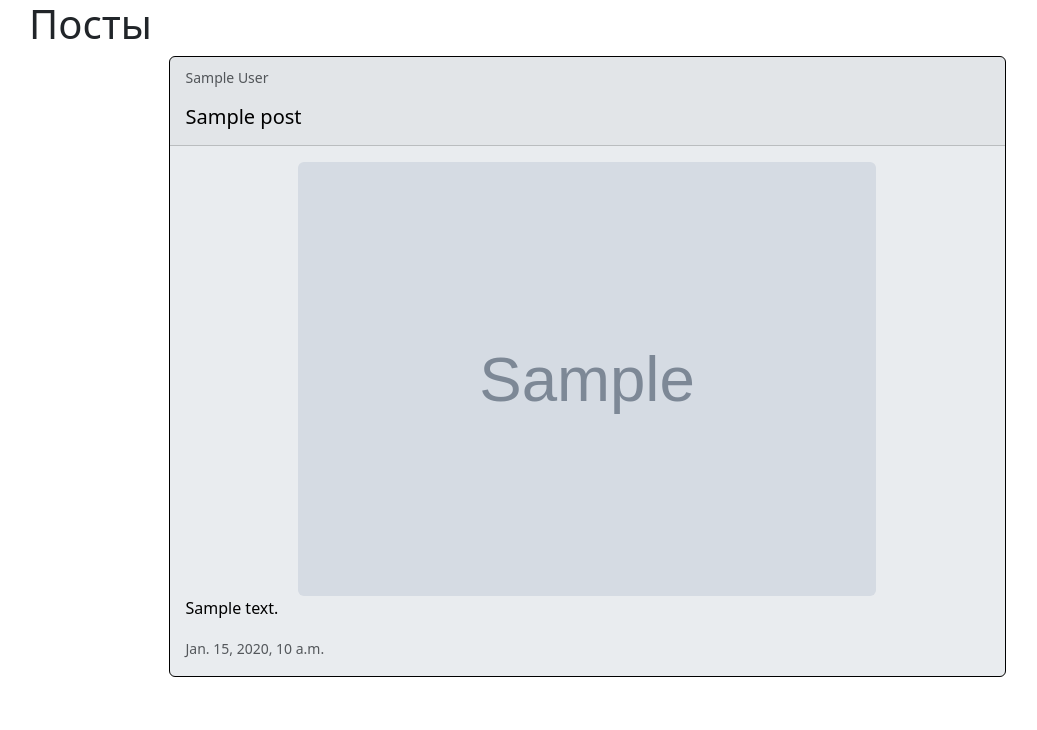
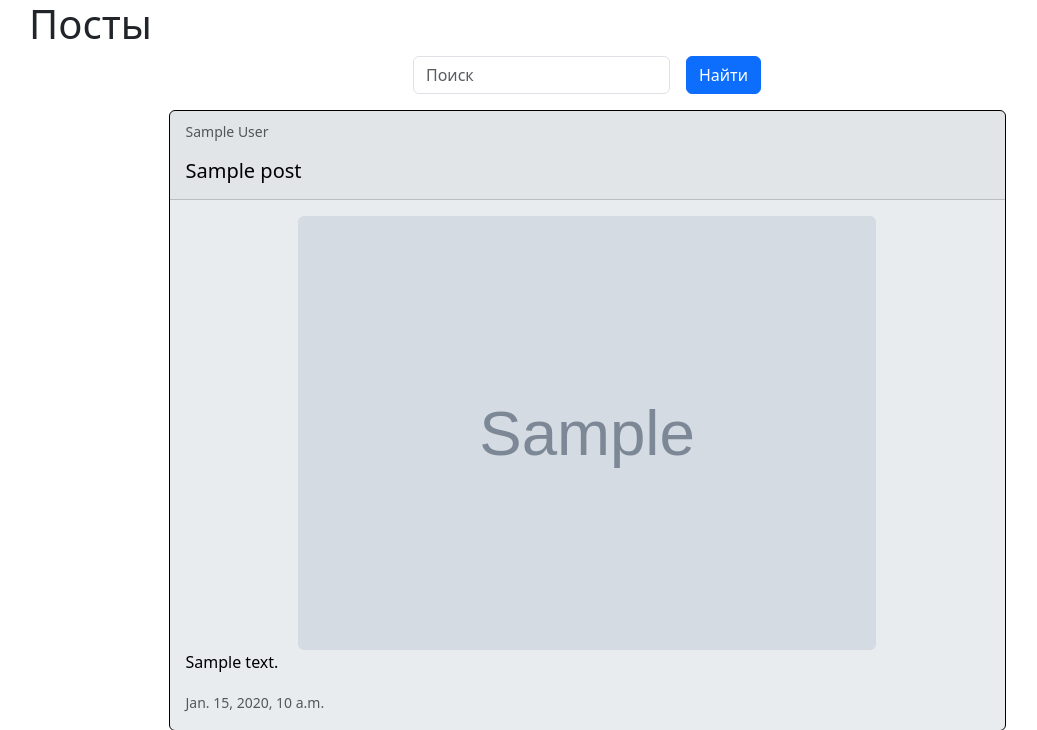
Before and after one commit to Involuntar/Blog_site, a Django app: template blog/templates/posts/index.html in a window 1280 px wide. Shown: the top 730 px of the page, without its empty margins (53-1090 px from the left). Run offline with Django 3.2, Linux system fonts and the light colour scheme; the template is opened without the code that fills it: most values are stand-ins (such as "Sample title", 1, 10 or a date in 2020); grey boxes marked "Sample" are stand-in pictures; some libraries are stand-ins or nearby versions.

Commit message:
сделал точный поиск

```diff
--- a/blog/templates/posts/index.html
+++ b/blog/templates/posts/index.html
@@ -14,7 +14,15 @@
 {% block body %}
 
 <div class="container mx-auto d-flex flex-column align-items-center">
-
+    <form class="row g-3" action="{% url 'blog:index' %}" method="GET">
+        <div class="col-auto">
+          <label for="search" class="visually-hidden">Поиск</label>
+          <input name="search" type="text" class="form-control" id="search" placeholder="Поиск" value="{{ request.GET.search }}">
+        </div>
+        <div class="col-auto">
+          <button type="submit" class="btn btn-primary mb-3">Найти</button>
+        </div>
+      </form>
     {% if posts.paginator.num_pages > 1 %}
     <nav aria-label="...">
         <ul class="pagination">
--- a/blog/views.py
+++ b/blog/views.py
@@ -9,7 +9,11 @@ from blog.models import Comment, Post
 
 # Create your views here.
 def index(request):
-    posts = Post.objects.all()
+    if request.GET.get('search'):
+        posts = Post.objects.filter(title=request.GET.get('search')) | Post.objects.filter(author=request.GET.get('search')) | \
+        Post.objects.filter(post_text=request.GET.get('search'))
+    else:
+        posts = Post.objects.all()
     paginator = Paginator(posts, 5)
     page_number = request.GET.get('page')
     pages = math.ceil(len(posts) / 5)
```
